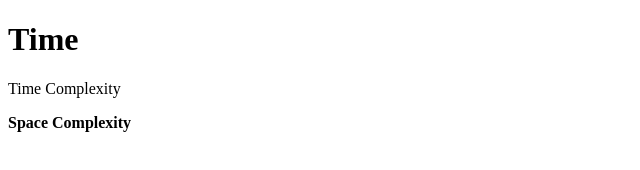
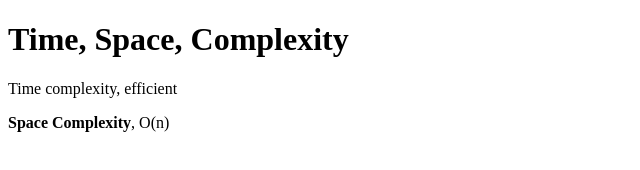
Before and after one commit to acciojob/time-and-space-complexity-Bhuvana67, a website: page main.html in a window 1280 px wide. Shown: the whole page, without its empty margins (0-640 px from the left). Drawn offline with Linux system fonts and the light colour scheme.

Commit message:
created a submission

```diff
--- a/main.html
+++ b/main.html
@@ -10,9 +10,9 @@
 	<!-- the entire body must be written by student -->
     <script type="text/javascript" src="./script.js">
 </script>
-<h1>Time</h1>
-	<p>Time Complexity</p>
-	<p><b>Space Complexity<b></p>
+<h1>Time, Space, Complexity</h1>
+	<p>Time complexity, efficient</p>
+	<p><b>Space Complexity</b>, O(n)</p>
 </body>
 
 </html>
```
